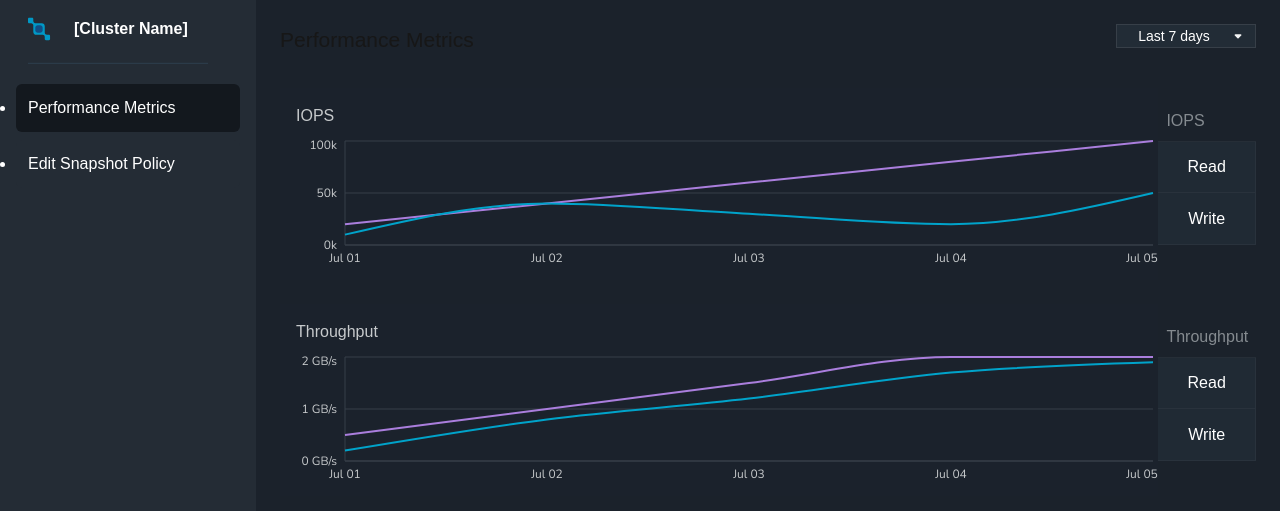
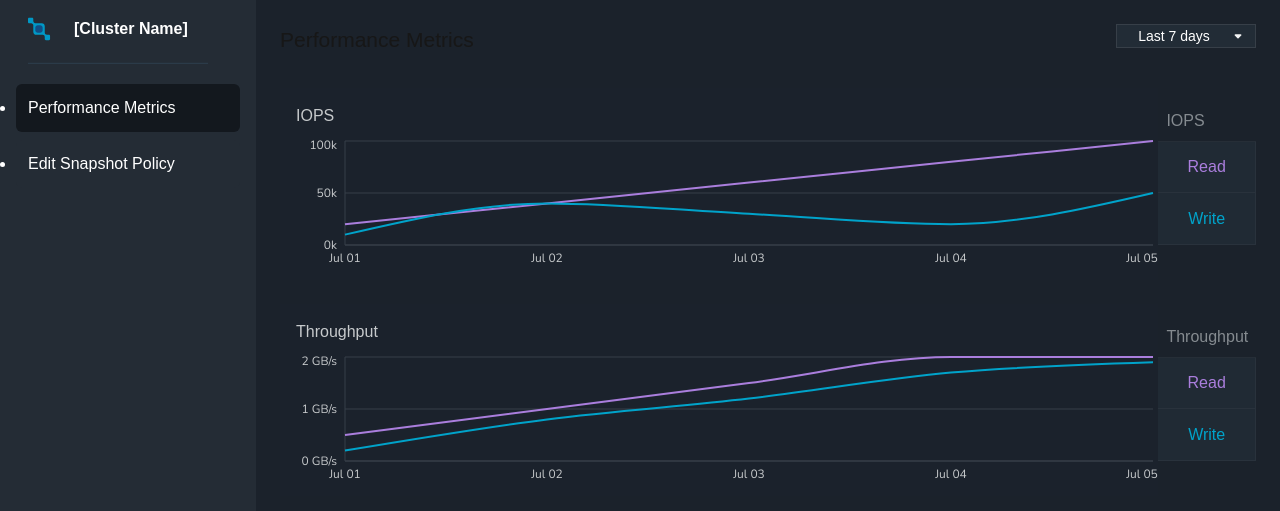
Before and after one commit to Ronny019/cluster-monitoring-ui, a Next.js app: page /performance in a window 1280 px wide. Shown: the top 511 px of the page. Built offline with nearby package versions, Linux system fonts and the light colour scheme.

Commit message:
ui changes perf

```diff
--- a/app/performance/page.tsx
+++ b/app/performance/page.tsx
@@ -132,10 +132,10 @@ export default function Performance() {
               <span className="font-nunito pb-2 pl-2 text-[#858B90]">IOPS</span>
             </div>
             <div className="w-full flex items-center justify-center border-b" style={{ borderColor: "#333B4480", borderRight: "1px solid #333B4480", background: "#222C36CC", height: "33%" }}>
-              Read
+              <span style={{ color: "#AA7EDD" }}>Read</span>
             </div>
             <div className="w-full flex items-center justify-center border-b" style={{ borderColor: "#333B4480", borderRight: "1px solid #333B4480", background: "#222C36CC", height: "33%" }}>
-              Write
+              <span style={{ color: "#00A3CA" }}>Write</span>
             </div>
           </div>
           <div className="w-full" style={{ height: "18%" }}></div>
@@ -184,10 +184,10 @@ export default function Performance() {
               <span className="font-nunito pb-2 pl-2 text-[#858B90]">Throughput</span>
             </div>
             <div className="w-full flex items-center justify-center border-b" style={{ borderColor: "#333B4480", borderRight: "1px solid #333B4480", background: "#222C36CC", height: "33%" }}>
-              Read
+              <span style={{ color: "#AA7EDD" }}>Read</span>
             </div>
             <div className="w-full flex items-center justify-center border-b" style={{ borderColor: "#333B4480", borderRight: "1px solid #333B4480", background: "#222C36CC", height: "33%" }}>
-              Write
+              <span style={{ color: "#00A3CA" }}>Write</span>
             </div>
           </div>
           <div className="w-full" style={{ height: "18%" }}></div>
```
